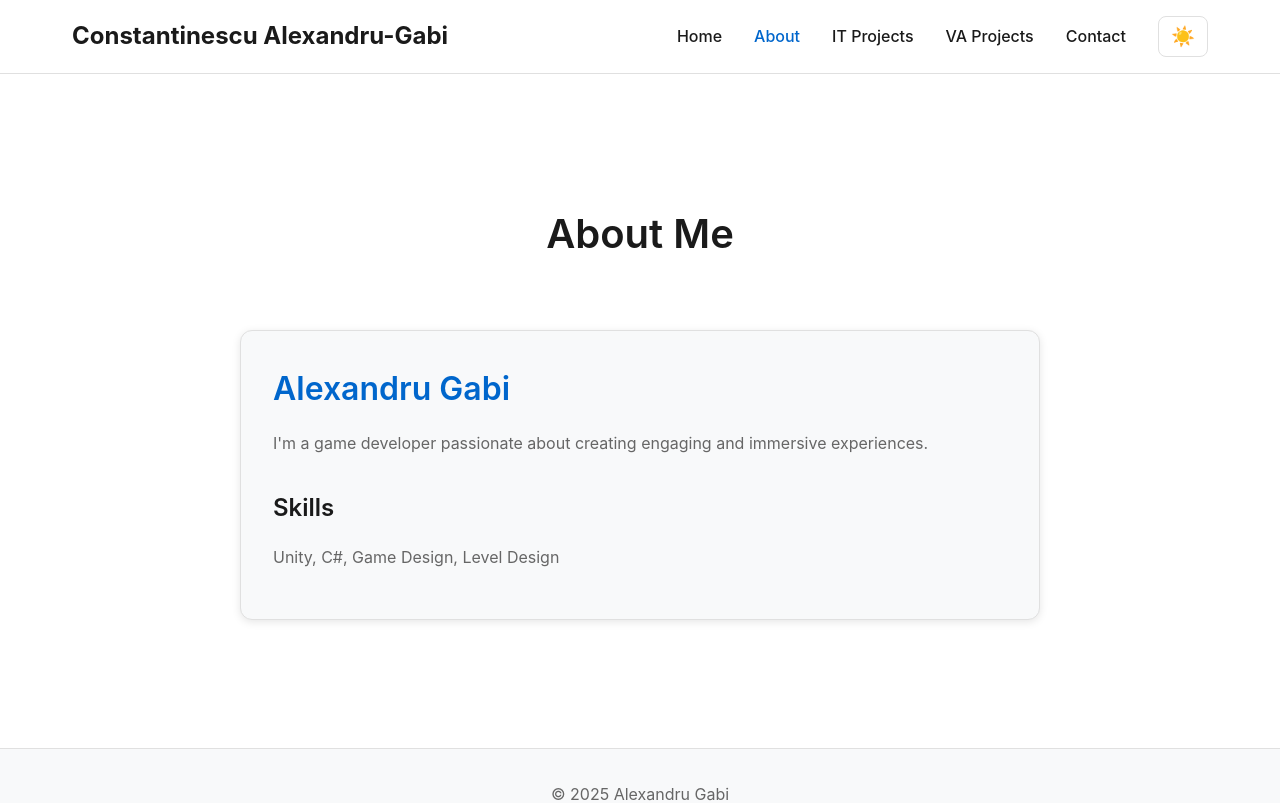
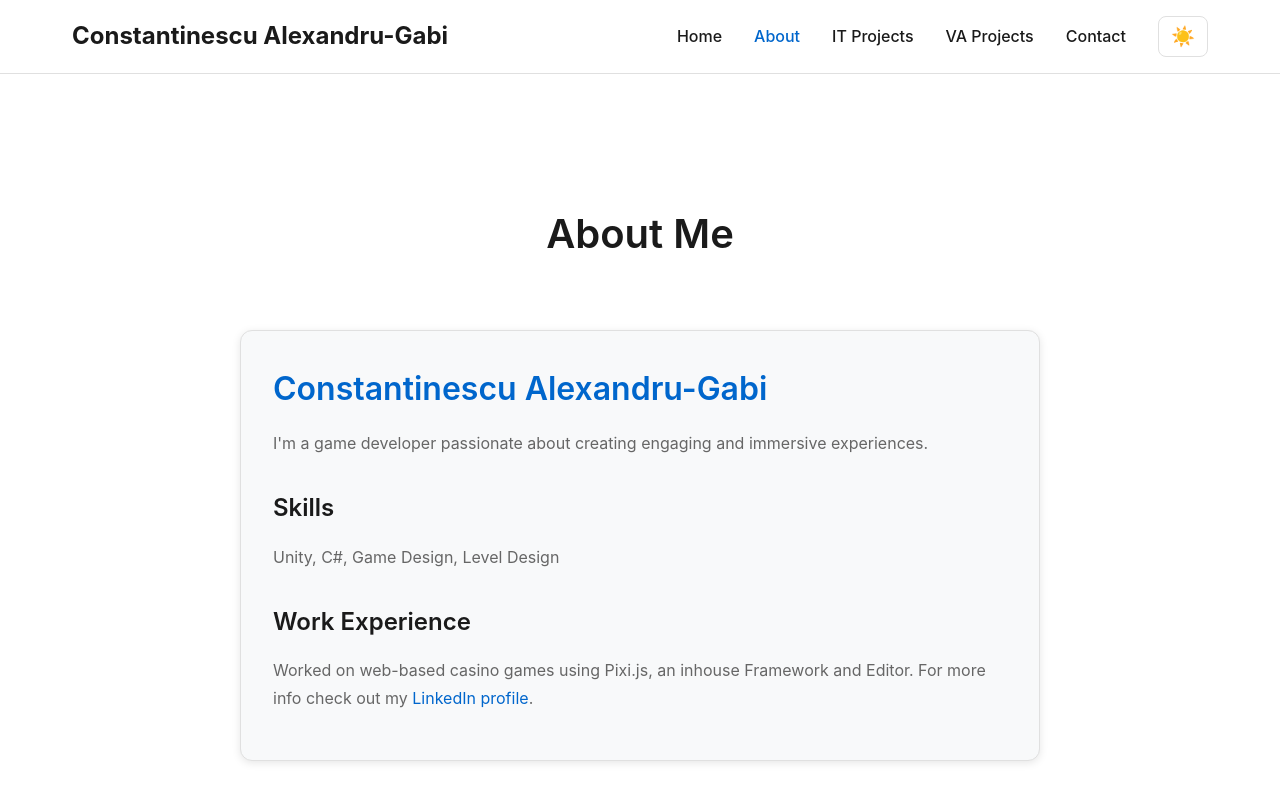
Before and after one commit to AlexandruGabi47/AlexandruGabi47.github.io, a Vue app: page /about in a window 1280 px wide. Shown: the top 803 px of the page. Built offline with nearby package versions, Linux system fonts and the light colour scheme.

Commit message:
Fixed blank links

```diff
--- a/src/views/AboutPage.vue
+++ b/src/views/AboutPage.vue
@@ -7,10 +7,15 @@
       <div class="section">
         <h1 class="section-title">About Me</h1>
         <div class="card" style="max-width: 800px; margin: 0 auto;">
-          <h2>Alexandru Gabi</h2>
+          <h2>Constantinescu Alexandru-Gabi</h2>
           <p>I'm a game developer passionate about creating engaging and immersive experiences.</p>
           <h3>Skills</h3>
           <p>Unity, C#, Game Design, Level Design</p>
+          <h3>Work Experience</h3>
+          <p>
+            Worked on web-based casino games using Pixi.js, an inhouse Framework and Editor.
+            For more info check out my <a href="https://www.linkedin.com/in/constantinescu-alexandru-gabi-315290160" target="_blank" rel="noopener noreferrer">LinkedIn profile</a>.
+          </p>
         </div>
       </div>
     </div>
--- a/src/views/ContactPage.vue
+++ b/src/views/ContactPage.vue
@@ -9,7 +9,7 @@
         <div class="card" style="max-width: 600px; margin: 0 auto;">
           <p style="text-align: center;">Feel free to reach out!</p>
           <p style="text-align: center; margin-top: var(--spacing-md);">
-            <strong>LinkedIn:</strong> <a href="https://www.linkedin.com/in/your-profile" target="_blank" rel="noopener noreferrer">View Profile</a>
+            <strong>LinkedIn:</strong> <a href="https://www.linkedin.com/in/constantinescu-alexandru-gabi-315290160" target="_blank" rel="noopener noreferrer">View Profile</a>
           </p>
         </div>
       </div>
--- a/src/views/HomePage.vue
+++ b/src/views/HomePage.vue
@@ -7,7 +7,7 @@
       <h1>Constantinescu Alexandru-Gabi</h1>
       <p style="font-size: 1.25rem; color: var(--primary); margin-bottom: 2rem;">Game Developer</p>
       <p style="max-width: 600px; margin-bottom: 2rem;">
-        Welcome to my portfolio! I am passionate about game development, gaming, D&D and Voice Acting.
+        Welcome to my portfolio! I am passionate about game development, gaming, Voice Acting and more recently D&D.
       </p>
       <router-link to="/it-projects" class="btn">View My IT Projects</router-link>
       <br />
```
